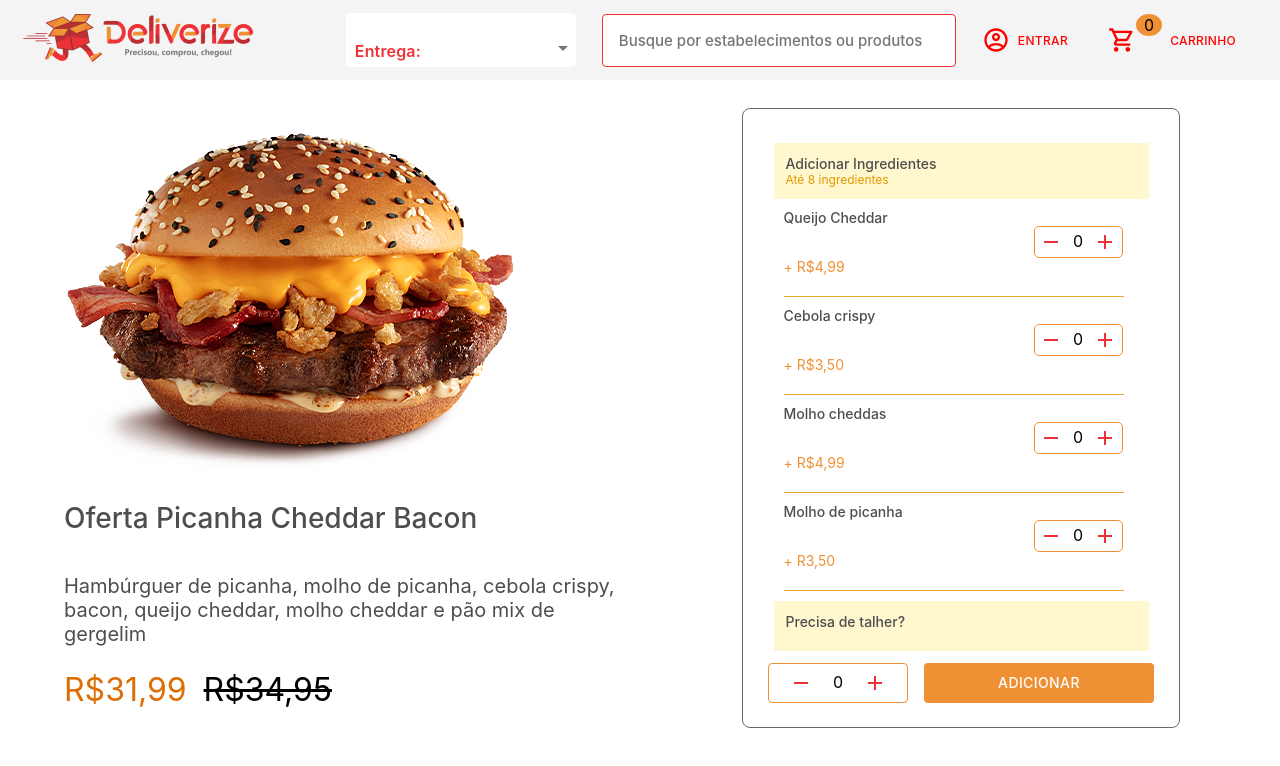
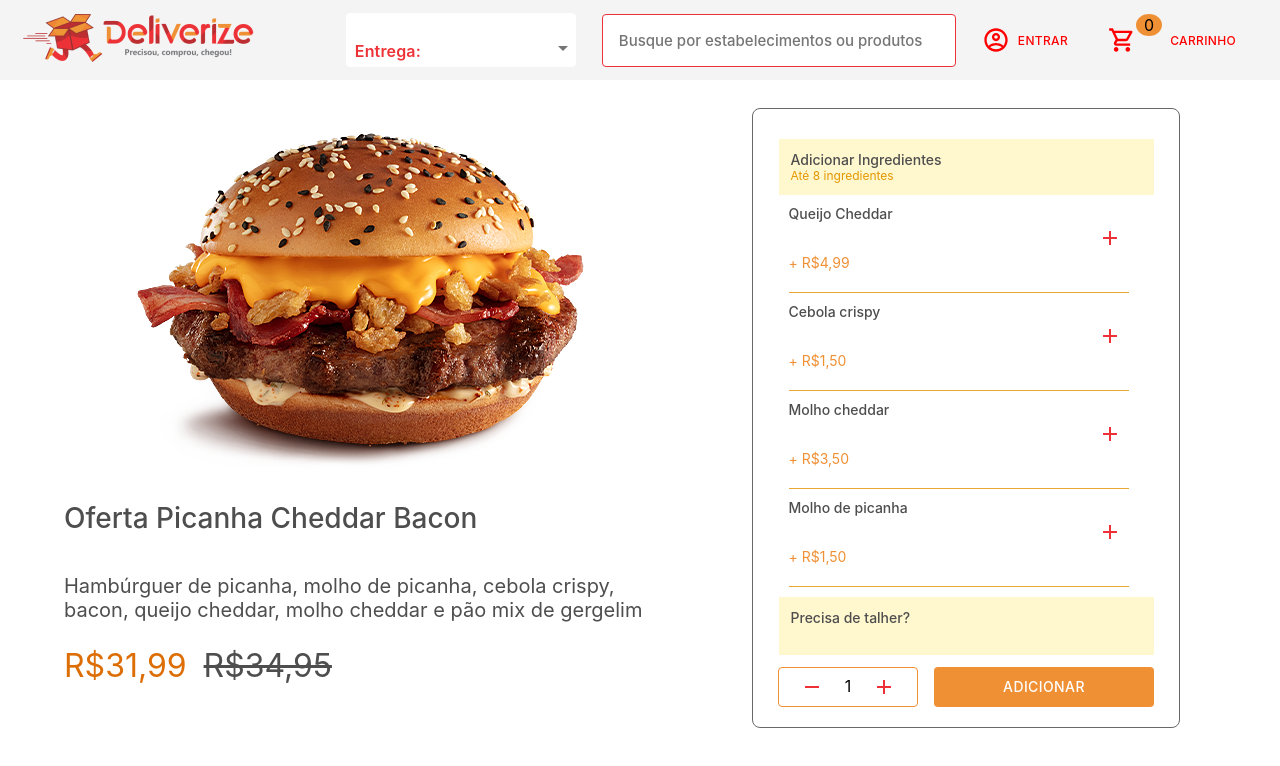
Before and after one commit to MoisesMed/Ecommerce, a React (Create React App) app: page /compra in a window 1280 px wide. Shown: the top 766 px of the page. Built offline with nearby package versions, Linux system fonts and the light colour scheme.

Commit message:
mudanca estilo

```diff
--- a/src/components/Header.jsx
+++ b/src/components/Header.jsx
@@ -84,7 +84,7 @@ export default function Header() {
                 </div>
                 <div className={classes.button}>
                     <ShoppingCartOutlinedIcon style={{ color: 'red', fontSize: 28, marginRight: 0, margin: 0 }} />
-                    <div style={{ backgroundColor: '#F09035', borderRadius: '50%', widht: '520%', height: '50%', marginRight: '0px', marginBottom: '30px', marginLeft: '0px', padding: 1, paddingLeft: 8, paddingRight: 8 }}>{count}</div>
+                    <div style={{ backgroundColor: '#F09035', borderRadius: '50%', widht: '50%', height: '50%', marginRight: '0px', marginBottom: '30px', marginLeft: '0px', padding: 1, paddingLeft: 8, paddingRight: 8 }}>{count}</div>
                     <Button style={{ color: 'red', fontSize: 12 }}>Carrinho</Button>
                 </div>
             </div >
--- a/src/components/Menu.jsx
+++ b/src/components/Menu.jsx
@@ -16,7 +16,7 @@ const useStyles = makeStyles((theme) => ({
         display: 'flex',
         flexDirection: 'column',
         alignItems: 'center',
-        padding: '24px 25px ',
+        padding: '20px 25px ',
         width: '499px',
         height: '620px',
         left: '775px',
@@ -46,6 +46,70 @@ const useStyles = makeStyles((theme) => ({
         alignItems: 'center',
         justifyContent: 'center',
         display: 'flex',
+    },
+    menuTitle: {
+        fontSize: '14px',
+        fontWeight: 500,
+        color: '#4E4E4E'
+    },
+    menuPrice: {
+        fontSize: '14px',
+        fontWeight: 400,
+        color: '#F09035'
+    },
+    num: {
+        marginBottom: 3,
+        marginLeft: -10,
+        marginRight: -10
+    },
+    numInv: {
+        marginBottom: 3,
+        marginLeft: -10,
+        marginRight: -10,
+        visibility: 'hidden'
+    },
+    butInv: {
+        visibility: 'hidden'
+    },
+    buttonsInv: {
+        width: '89px',
+        height: '32px',
+        marginLeft: '250px',
+        borderRadius: '5px',
+        border: '0px solid #F09035',
+        alignItems: 'center',
+        justifyContent: 'center',
+        display: 'flex',
+    },
+    iconsRed: {
+        color: '#ED3237'
+    },
+    carBut: {
+        width: '140px',
+        border: '1px solid #F09035',
+        borderRadius: '4px',
+        display: 'flex',
+        justifyContent: 'space-around',
+        alignItems: 'center'
+    },
+    butAdd: {
+        width: '220px',
+        height: '40px',
+        backgroundColor: '#F09035',
+        color: 'white',
+        marginLeft: 16,
+        fontSize: 14,
+    },
+    butOpt: {
+        display: 'flex',
+        alignItems: 'center',
+        padding: '2px 12px'
+    },
+    butRadio: {
+        flex: 1,
+        fontSize: '16px',
+        fontWeight: 400,
+        color: '#4E4E4E'
     }
 }));
 
@@ -59,8 +123,8 @@ export default function Menu() {
     const [dois, setDois] = useState(0);
     const [tres, setTres] = useState(0);
     const [quatro, setQuatro] = useState(0);
-    const [qtd, setQtd] = useState(0);
-    const { count, setCount } = useCount();
+    const [qtd, setQtd] = useState(1);
+    const { count, setCount } = useCount(0);
     const classes = useStyles();
 
     const GreenRadio = withStyles({
@@ -84,52 +148,74 @@ export default function Menu() {
                      </div>
                 </div>
                 <div className={classes.optionsType}>
-                    <div style={{ fontSize: '14px', fontWeight: 500, color: '#4E4E4E' }}>Queijo Cheddar</div>
-                    <div className={classes.buttons}>
-                        <Button onClick={() => setUm(um - 1)}><RemoveIcon style={{ color: '#ED3237' }} /></Button>
-                        <div style={{ marginBottom: 3, marginLeft: -10, marginRight: -10 }} >{um}</div>
-                        <Button onClick={() => setUm(um + 1)}><AddIcon style={{ color: '#ED3237' }} /></Button>
-                    </div>
-                    <div style={{ fontSize: '14px', fontWeight: 400, color: '#F09035' }}>+ R$4,99</div>
+                    <div className={classes.menuTitle}>Queijo Cheddar</div>
+                    {um > 0 ? (<div className={classes.buttons}>
+                        <Button onClick={() => setUm(um - 1)}><RemoveIcon className={classes.iconsRed} /></Button>
+                        <div className={classes.num}>{um}</div>
+                        <Button onClick={() => setUm(um + 1)}><AddIcon className={classes.iconsRed} /></Button>
+                    </div>)
+                        :
+                        (<div className={classes.buttonsInv}>
+                            <Button className={classes.butInv} onClick={() => setUm(quatro - 1)}><RemoveIcon className={classes.iconsRed} /></Button>
+                            <div className={classes.numInv} >{um}</div>
+                            <Button onClick={() => setUm(um + 1)}><AddIcon className={classes.iconsRed} /></Button>
+                        </div>)}
+                    <div className={classes.menuPrice}>+ R$4,99</div>
                 </div>
 
                 <div className={classes.optionsType}>
-                    <div style={{ fontSize: '14px', fontWeight: 500, color: '#4E4E4E' }}>Cebola crispy</div>
-                    <div className={classes.buttons}>
-                        <Button onClick={() => setDois(dois - 1)}><RemoveIcon style={{ color: '#ED3237' }} /></Button>
-                        <div style={{ marginBottom: 3, marginLeft: -10, marginRight: -10 }} >{dois}</div>
-                        <Button onClick={() => setDois(dois + 1)}><AddIcon style={{ color: '#ED3237' }} /></Button>
-                    </div>
-                    <div style={{ fontSize: '14px', fontWeight: 400, color: '#F09035' }}>+ R$3,50</div>
+                    <div className={classes.menuTitle}>Cebola crispy</div>
+                    {dois > 0 ? (<div className={classes.buttons}>
+                        <Button onClick={() => setDois(dois - 1)}><RemoveIcon className={classes.iconsRed} /></Button>
+                        <div className={classes.num}>{dois}</div>
+                        <Button onClick={() => setDois(dois + 1)}><AddIcon className={classes.iconsRed} /></Button>
+                    </div>)
+                        :
+                        (<div className={classes.buttonsInv}>
+                            <Button className={classes.butInv} onClick={() => setDois(quatro - 1)}><RemoveIcon className={classes.iconsRed} /></Button>
+                            <div className={classes.numInv} >{dois}</div>
+                            <Button onClick={() => setDois(dois + 1)}><AddIcon className={classes.iconsRed} /></Button>
+                        </div>)}
+                    <div className={classes.menuPrice}>+ R$1,50</div>
                 </div>
 
                 <div className={classes.optionsType}>
-                    <div style={{ fontSize: '14px', fontWeight: 500, color: '#4E4E4E' }}>Molho cheddas</div>
-                    <div className={classes.buttons}>
-                        <Button onClick={() => setTres(tres - 1)}><RemoveIcon style={{ color: '#ED3237' }} /></Button>
-                        <div style={{ marginBottom: 3, marginLeft: -10, marginRight: -10 }} >{tres}</div>
-                        <Button onClick={() => setTres(tres + 1)}><AddIcon style={{ color: '#ED3237' }} /></Button>
-                    </div>
-                    <div style={{ fontSize: '14px', fontWeight: 400, color: '#F09035' }}>+ R$4,99</div>
+                    <div className={classes.menuTitle}>Molho cheddar</div>
+                    {tres > 0 ? (<div className={classes.buttons}>
+                        <Button onClick={() => setTres(tres - 1)}><RemoveIcon className={classes.iconsRed} /></Button>
+                        <div className={classes.num}>{tres}</div>
+                        <Button onClick={() => setTres(tres + 1)}><AddIcon className={classes.iconsRed} /></Button>
+                    </div>)
+                        :
+                        (<div className={classes.buttonsInv}>
+                            <Button className={classes.butInv} onClick={() => setTres(tres - 1)}><RemoveIcon className={classes.iconsRed} /></Button>
+                            <div className={classes.numInv} >{tres}</div>
+                            <Button onClick={() => setTres(tres + 1)}><AddIcon className={classes.iconsRed} /></Button>
+                        </div>)}
+                    <div className={classes.menuPrice}>+ R$3,50</div>
                 </div>
-
                 <div className={classes.optionsType}>
-                    <div style={{ fontSize: '14px', fontWeight: 500, color: '#4E4E4E' }}>Molho de picanha</div>
-                    <div className={classes.buttons}>
-                        <Button onClick={() => setQuatro(quatro - 1)}><RemoveIcon style={{ color: '#ED3237' }} /></Button>
-                        <div style={{ marginBottom: 3, marginLeft: -10, marginRight: -10 }} >{quatro}</div>
-                        <Button onClick={() => setQuatro(quatro + 1)}><AddIcon style={{ color: '#ED3237' }} /></Button>
-                    </div>
-                    <div style={{ fontSize: '14px', fontWeight: 400, color: '#F09035' }}>+ R3,50</div>
+                    <div className={classes.menuTitle}>Molho de picanha</div>
+                    {quatro > 0 ? (<div className={classes.buttons}>
+                        <Button onClick={() => setQuatro(quatro - 1)}><RemoveIcon className={classes.iconsRed} /></Button>
+                        <div className={classes.num}>{quatro}</div>
+                        <Button onClick={() => setQuatro(quatro + 1)}><AddIcon className={classes.iconsRed} /></Button>
+                    </div>)
+                        :
+                        (<div className={classes.buttonsInv}>
+                            <Button className={classes.butInv} onClick={() => setQuatro(quatro - 1)}><RemoveIcon className={classes.iconsRed} /></Button>
+                            <div className={classes.numInv} >{quatro}</div>
+                            <Button onClick={() => setQuatro(quatro + 1)}><AddIcon className={classes.iconsRed} /></Button>
+                        </div>)}
+                    <div className={classes.menuPrice}>+ R$1,50</div>
                 </div>
-
                 < div style={{ backgroundColor: 'rgba(253, 215, 14, 0.2)', padding: 12, marginTop: 10, marginBottom: 10, height: '60px' }}>
                     <div style={{ fontSize: '14px', fontWeight: 500, color: '#4E4E4E' }}>
                         Precisa de talher?
                             </div>
                 </div>
-                <div style={{ display: 'flex', alignItems: 'center', padding: '2px 12px', marginTop: 7 }}>
-                    <div style={{ flex: 1, fontSize: '16px', fontWeight: 400, color: '#4E4E4E' }}>Sim</div>
+                <div className={classes.butOpt}>
+                    <div className={classes.butRadio}> Sim</div>
                     <GreenRadio
                         checked={selectedValue === 'a'}
                         onChange={handleChange}
@@ -139,8 +225,8 @@ export default function Menu() {
                         size="small"
                     />
                 </div>
-                <div style={{ display: 'flex', alignItems: 'center', padding: '2px 12px' }}>
-                    <div style={{ flex: 1, fontSize: '16px', fontWeight: 400, color: '#4E4E4E' }}>Não</div>
+                <div className={classes.butOpt}>
+                    <div className={classes.butRadio}>Não</div>
                     <GreenRadio
                         checked={selectedValue === 'b'}
                         onChange={handleChange}
@@ -152,14 +238,14 @@ export default function Menu() {
                 </div>
 
             </div>
-            <div style={{ display: 'flex', marginTop: 12, height: '40px', padding: 0 }} >
-                <div style={{ width: '140px', border: '1px solid #F09035', borderRadius: '4px', display: 'flex', justifyContent: 'space-around', alignItems: 'center' }}>
-                    <Button onClick={() => setQtd(qtd - 1)}><RemoveIcon style={{ color: '#ED3237' }} /></Button>
+            <div style={{ display: 'flex', marginTop: 12, height: '40px', padding: 0, }} >
+                <div className={classes.carBut}>
+                    <Button onClick={() => setQtd(qtd - 1)}><RemoveIcon className={classes.iconsRed} /></Button>
                     <div style={{ marginBottom: 3 }} >{qtd}</div>
-                    <Button onClick={() => setQtd(qtd + 1)}><AddIcon style={{ color: '#ED3237' }} /></Button>
+                    <Button onClick={() => setQtd(qtd + 1)}><AddIcon className={classes.iconsRed} /></Button>
                 </div>
                 <div style={{ flex: 1 }}>
-                    <Button onClick={() => setCount(count + qtd)} style={{ width: '230px', height: '40px', backgroundColor: '#F09035', color: 'white', marginLeft: 16, fontSize: 14 }}>Adicionar</Button>
+                    <Button className={classes.butAdd} onClick={() => setCount(count + qtd)} >Adicionar</Button>
                 </div>
             </div>
         </Container >
--- a/src/pages/compra/Compra.jsx
+++ b/src/pages/compra/Compra.jsx
@@ -33,6 +33,9 @@ const useStyles = makeStyles((theme) => ({
         flexDirection: 'row',
         alignItems: 'center',
         marginBottom: 0
+    },
+    img: {
+        marginLeft: 70
     }
 }));
 
@@ -54,7 +57,7 @@ export default function Produto() {
                 </div>
                 <div className={classes.price}>
                     <div style={{ color: '#DC6E05' }}>R$31,99</div>
-                    <div style={{ textDecoration: 'line-through', margin: '0px 17px' }}>R$34,95</div>
+                    <div style={{ textDecoration: 'line-through #4E4E4E', color: '#4E4E4E', margin: '0px 17px' }}>R$34,95</div>
                 </div>
             </div>
             <Menu />
```
Also changed, not shown: src/components/Menu.css (line endings or trailing spaces).
